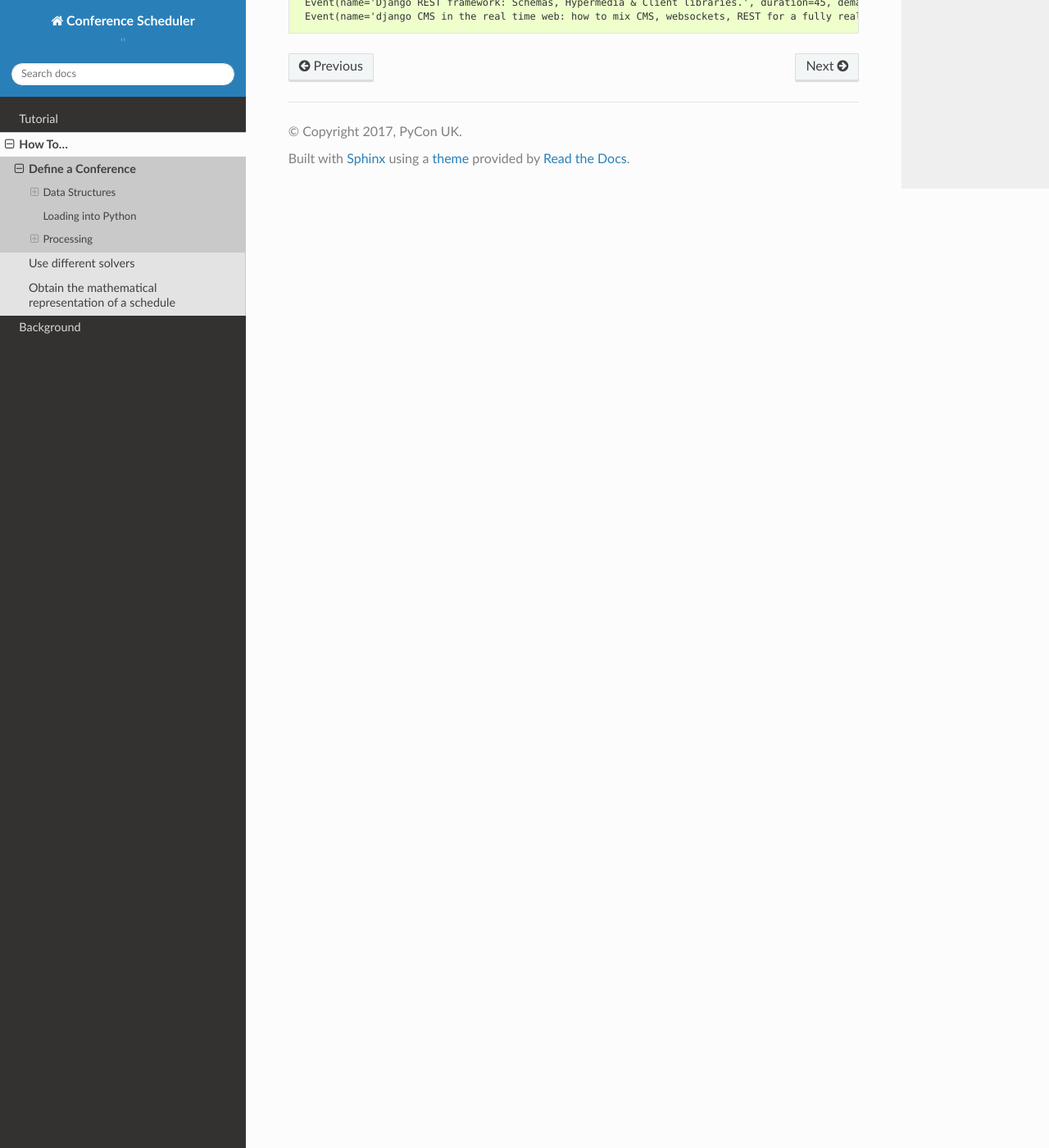
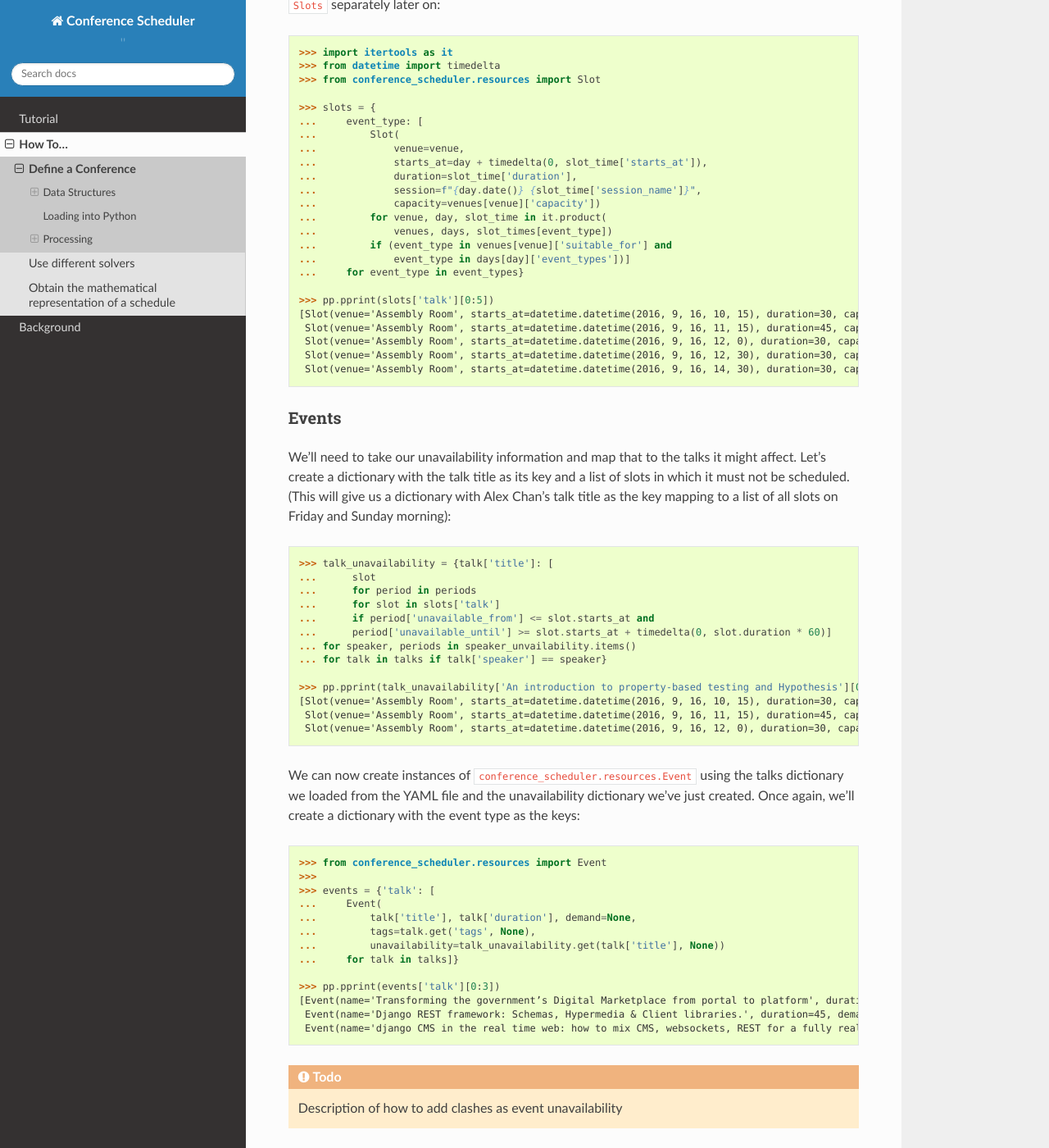
Before and after one commit to PyconUK/ConferenceScheduler, a Sphinx documentation site: the page built from docs/howto/define_a_conference.rst, in a window 1280 px wide and 1400 px high, scrolled down 5293 px. Shown: the whole window at 82% size. Built offline with Sphinx 7.4.7 and the Read the Docs theme 2.0.0, drawn with Linux system fonts in a browser that asks for light colours; some of the changed text lies outside the part shown.

Commit message:
[#44] Add unavailability and clashes

```diff
--- a/docs/howto/define_a_conference.rst
+++ b/docs/howto/define_a_conference.rst
@@ -126,7 +126,31 @@
 Unavailability
 **************
 
-.. todo:: Section describing how to define unavailability for people
+When organising any conference, it is common that speakers might be unavailable
+to attend on certain days or for certain time periods.
+
+Although we don't have the real information from PyCon UK 2016, for this
+example, we can create some fictitious data. Let's say that Alex Chan
+was not available on either the Friday or the Sunday morning::
+
+    >>> yaml_speaker_unvailability =  """
+    ...     Alex Chan:
+    ...     -   unavailable_from: 2016-09-16 00:00:00
+    ...         unavailable_until: 2016-09-16 23:59:59
+    ...     -   unavailable_from: 2016-09-18 00:00:00
+    ...         unavailable_until: 2016-09-18 12:00:00"""
+
+It's also common for speakers to request that their talk not be scheduled at
+the same time as somebody else's that they would like to attend. For example,
+in 2016, Owen Campbell asked that his talk not be scheduled opposite his son's,
+Thomas Campbell. Let's also say that Owen wanted to attend David R. MacIver's
+talk 'Easy solutions to hard problems' (because he wanted to be inspired to
+create this library)::
+
+    >>> yaml_speaker_clashes = """
+    ...     Owen Campbell:
+    ...         - Thomas Campbell
+    ...         - David R. MacIver"""
 
 
 .. _loading:
@@ -201,6 +225,22 @@
                'for a fully real time experience'}]
 
 
+Finally, the unavailability and clashes::
+
+    >>> speaker_unvailability = yaml.load(yaml_speaker_unvailability)
+
+    >>> pp.pprint(speaker_unvailability)
+    {'Alex Chan': [{'unavailable_from': datetime.datetime(2016, 9, 16, 0, 0),
+                    'unavailable_until': datetime.datetime(2016, 9, 16, 23, 59, 59)},
+                   {'unavailable_from': datetime.datetime(2016, 9, 18, 0, 0),
+                    'unavailable_until': datetime.datetime(2016, 9, 18, 12, 0)}]}
+
+
+    >>> speaker_clashes = yaml.load(yaml_speaker_clashes)
+
+    >>> pp.pprint(speaker_clashes)
+    {'Owen Campbell': ['Thomas Campbell', 'David R. MacIver']}
+
 .. _processing:
 
 Processing
@@ -274,17 +314,43 @@
 Events
 ******
 
-For our talks, we can use the list we've loaded to create instances of
-:code:`conference_scheduler.resources.Event`. Once again, we'll create a
-dictionary with the event type as the keys::
+We'll need to take our unavailability information and map that to the talks it
+might affect. Let's create a dictionary with the talk title as its key and a
+list of slots in which it must not be scheduled. (This will give us a
+dictionary with Alex Chan's talk title as the key mapping to a list of all
+slots on Friday and Sunday morning)::
+
+    >>> talk_unavailability = {talk['title']: [
+    ...      slot
+    ...      for period in periods
+    ...      for slot in slots['talk']
+    ...      if period['unavailable_from'] <= slot.starts_at and
+    ...      period['unavailable_until'] >= slot.starts_at + timedelta(0, slot.duration * 60)]
+    ... for speaker, periods in speaker_unvailability.items()
+    ... for talk in talks if talk['speaker'] == speaker}
+
+    >>> pp.pprint(talk_unavailability['An introduction to property-based testing and Hypothesis'][0:3])
+    [Slot(venue='Assembly Room', starts_at=datetime.datetime(2016, 9, 16, 10, 15), duration=30, capacity=500, session='2016-09-16 morning'),
+     Slot(venue='Assembly Room', starts_at=datetime.datetime(2016, 9, 16, 11, 15), duration=45, capacity=500, session='2016-09-16 morning'),
+     Slot(venue='Assembly Room', starts_at=datetime.datetime(2016, 9, 16, 12, 0), duration=30, capacity=500, session='2016-09-16 morning')]
+
+We can now create instances of :code:`conference_scheduler.resources.Event`
+using the talks dictionary we loaded from the YAML file and the unavailability
+dictionary we've just created. Once again, we'll create a dictionary with the
+event type as the keys::
 
     >>> from conference_scheduler.resources import Event
     >>>
     >>> events = {'talk': [
-    ...     Event(talk['title'], talk['duration'], demand=None, tags=talk.get('tags', None))
+    ...     Event(
+    ...         talk['title'], talk['duration'], demand=None,
+    ...         tags=talk.get('tags', None),
+    ...         unavailability=talk_unavailability.get(talk['title'], None))
     ...     for talk in talks]}
 
     >>> pp.pprint(events['talk'][0:3])
     [Event(name='Transforming the government’s Digital Marketplace from portal to platform', duration=30, demand=None, tags=[], unavailability=[]),
      Event(name='Django REST framework: Schemas, Hypermedia & Client libraries.', duration=45, demand=None, tags=[], unavailability=[]),
      Event(name='django CMS in the real time web: how to mix CMS, websockets, REST for a fully real time experience', duration=30, demand=None, tags=[], unavailability=[])]
+
+.. todo:: Description of how to add clashes as event unavailability
--- a/docs/howto/pyconuk-2016-talks.yml
+++ b/docs/howto/pyconuk-2016-talks.yml
@@ -85,7 +85,7 @@
 -
     title: Using Machine Learning to solve a classification problem with scikit-learn - a practical walkthrough
     duration: 30
-    speaker: an Ozsvald
+    speaker: Ian Ozsvald
 -
     title: 'Children''s Day Show and Tell'
     duration: 30
```
